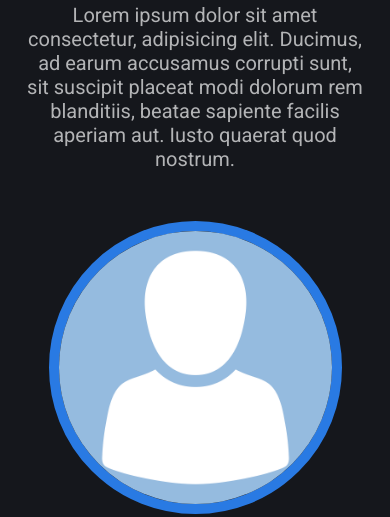
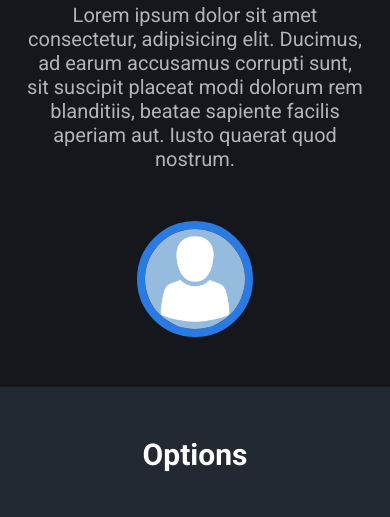
Before and after one commit to octronnnnnn/portfolio, a plain HTML site: page index.html in a window 390 px wide. Shown: the part 279-796 px from the top of the page. Drawn offline with Linux system fonts and the light colour scheme.

Commit message:
adjusted portrait scaling

```diff
--- a/style.css
+++ b/style.css
@@ -55,16 +55,18 @@ nav a:hover {
 }
 
 .portrait {
-    height: 600px;
-    width: 600px;
-    max-width: 70vw;
-    max-height: 70vw;
+    height: 500px;
+    width: 500px;
+    max-width: 25vw;
+    max-height: 25vw;
     overflow: hidden;
     border-radius: 50%;
-    border: solid 20px var(--mainColor);
+    border: solid 10px var(--mainColor);
     display: flex;
     justify-content: center;
     align-items: center;
+    min-width: 100px;
+    min-height: 100px
 }
 
 .portrait img {
@@ -148,26 +150,27 @@ h1 {
         font-size: 12vw;
     }
 
+    #display {
+        padding-top: 50px;
+    }
+
     .displayContainer {
         gap: 25px;
+
+    }
+
+    .portrait {
+        border: solid 8px var(--mainColor);
     }
 }
 
 @media (max-width: 550px) {
-    .portrait {
-        border: solid 10px var(--mainColor);
-    }
-
     .displayContent p {
         font-size: 4vw;
     }
 }
 
 @media (max-width: 1020px) {
-    .displayContainer {
-        gap: 25px;
-    }
-
     .displayContent p {
         margin: 5px;
     }
```
